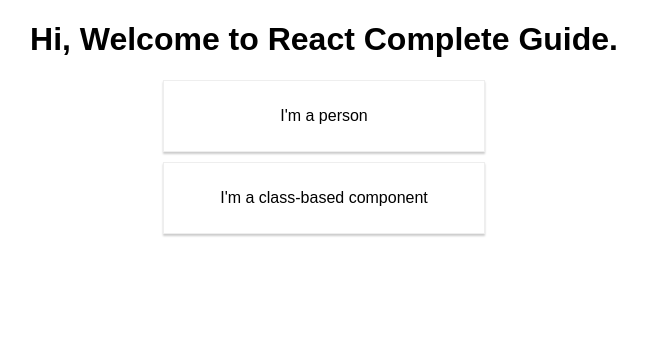
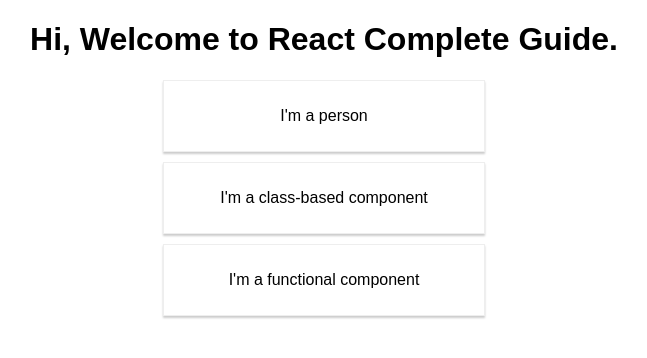
Before and after one commit to thynameisjayvee/react-complete-guide, a React (Create React App) app: page / in a window 1280 px wide. Shown: the top 358 px of the page, without its empty margins (316-963 px from the left). Built offline with nearby package versions, Linux system fonts and the light colour scheme.

Commit message:
added functional component

```diff
--- a/src/App.js
+++ b/src/App.js
@@ -2,6 +2,7 @@
 import "./App.css";
 import Person from "./Person";
 import ClassBasedComponent from "./ClassBasedComponent";
+import FunctionalComponent from "./FunctionalComponent";
 
 class App extends Component {
   render() {
@@ -18,6 +19,7 @@
         <h1>Hi, Welcome to React Complete Guide.</h1>
         <Person />
         <ClassBasedComponent />
+        <FunctionalComponent />
       </div>
     );
 
--- /dev/null
+++ b/src/FunctionalComponent/index.js
@@ -0,0 +1,11 @@
+import React from "react";
+
+const FunctionalComponent = () => {
+  return (
+    <div className="card mx-auto">
+      <p>I'm a functional component</p>
+    </div>
+  );
+};
+
+export default FunctionalComponent;
```
